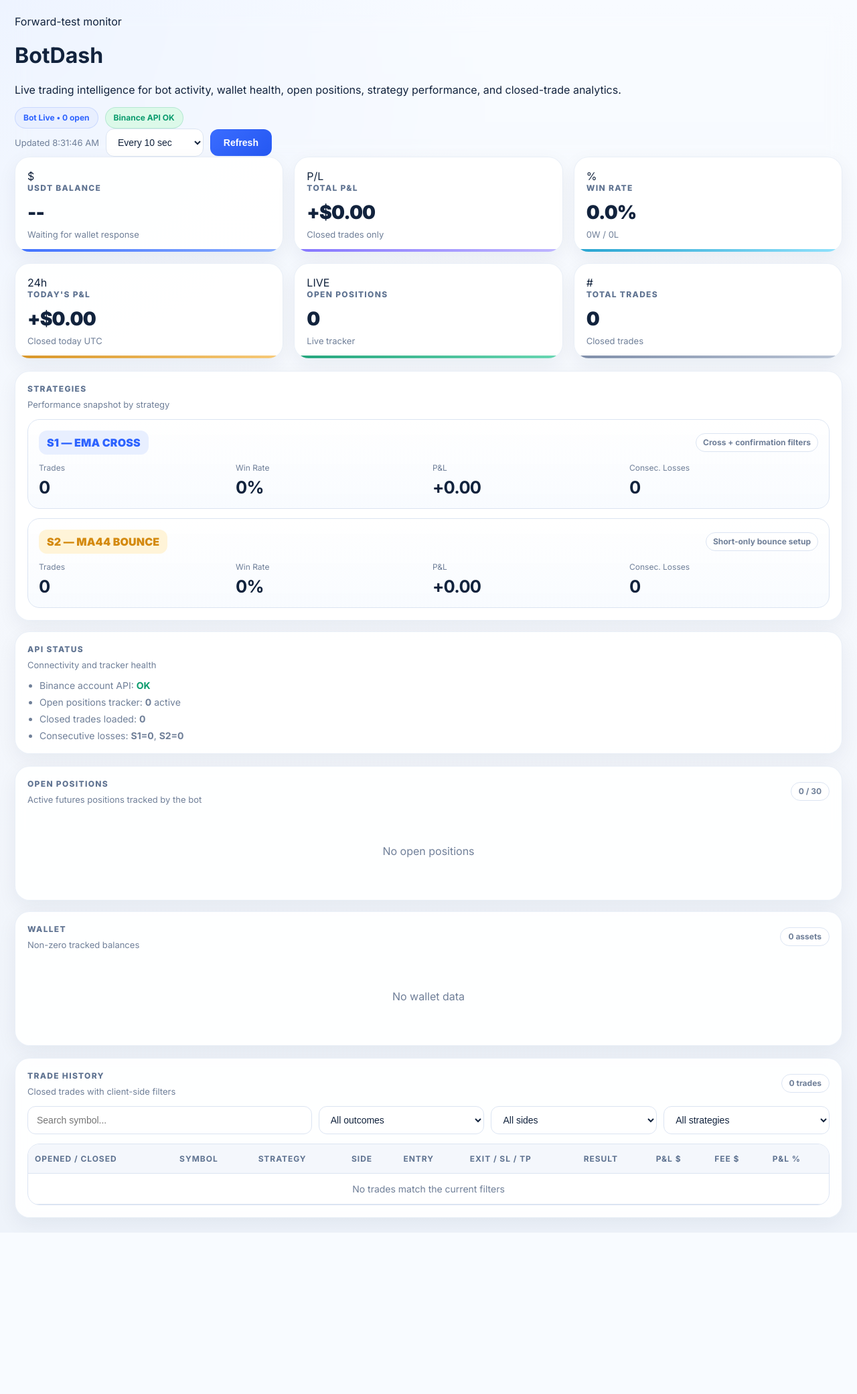
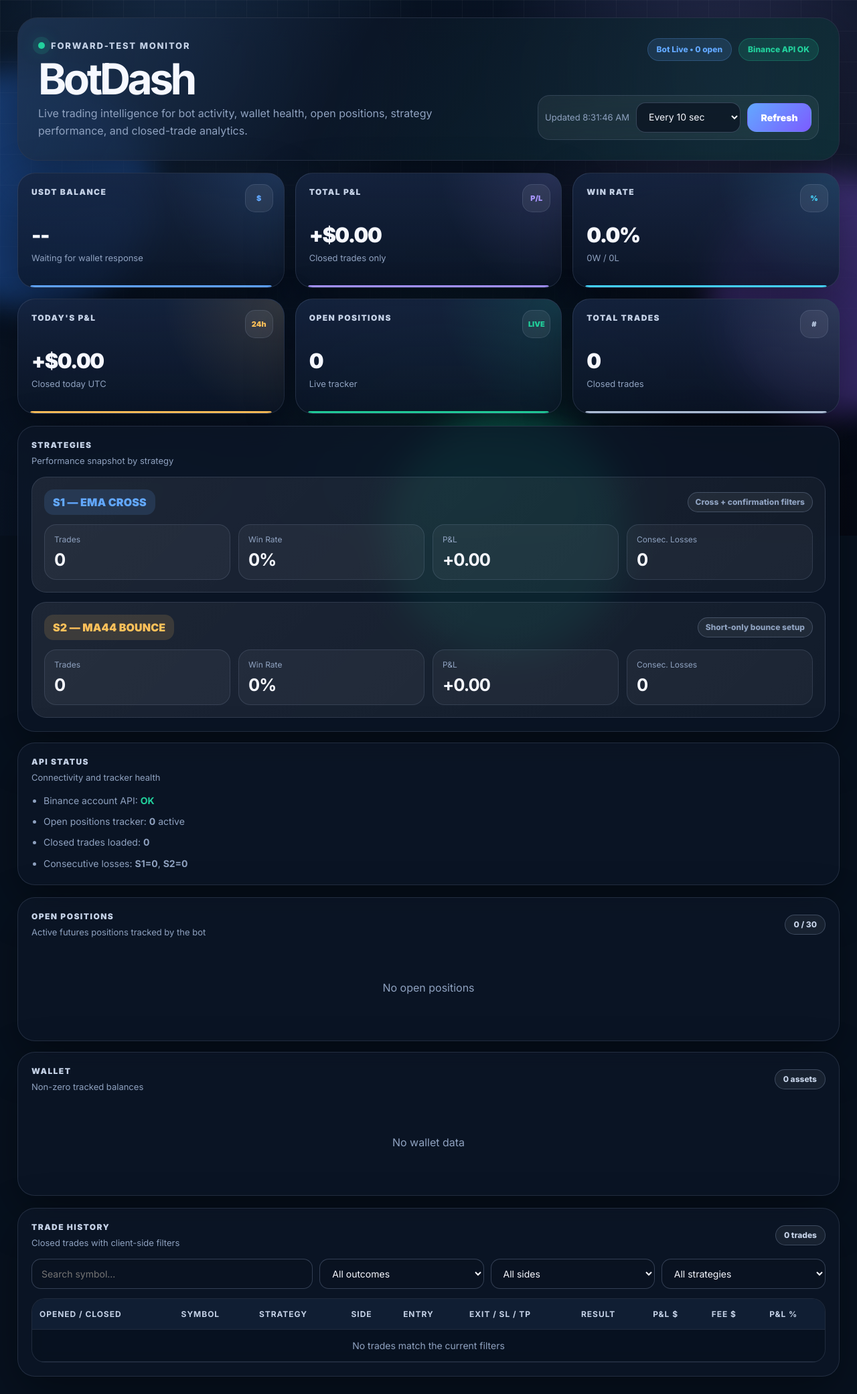
Before and after one commit to zairabbas04/trading-bot, a Flask app: page / in a window 1280 px wide. Shown: the whole page at 67% size. Before the commit the page ends 1841 px from the top, so only its background shows below. Run offline with Flask 3, Linux system fonts and the light colour scheme; data that the repository does not hold is empty.

Commit message:
Update style.css

```diff
--- a/static/style.css
+++ b/static/style.css
@@ -1,540 +1,367 @@
 :root {
-  --bg: #f4f7fc;
-  --bg-grad-1: #eef4ff;
-  --bg-grad-2: #f7f9fc;
-  --card: rgba(255,255,255,.92);
-  --card-solid: #ffffff;
-  --text: #12233d;
-  --muted: #6f7f98;
-  --line: #dbe4f2;
-  --line-soft: rgba(219, 228, 242, .6);
-  --shadow: 0 10px 30px rgba(20, 39, 71, 0.06);
-  --blue: #2d63ff;
-  --blue-soft: #e8efff;
-  --green: #0a9b6d;
-  --green-soft: #dcf9e9;
-  --red: #df3f3f;
-  --red-soft: #ffe7e7;
-  --amber: #d48a10;
-  --amber-soft: #fff4d8;
-  --purple: #7867ff;
-  --purple-soft: #efeaff;
-  --cyan: #0f9acb;
-  --cyan-soft: #e6f8ff;
-  --slate-soft: #eef2f8;
+  color-scheme: dark;
+  --bg: #07111f;
+  --panel: rgba(12, 22, 39, .78);
+  --panel-strong: rgba(18, 30, 52, .88);
+  --card: rgba(18, 31, 54, .82);
+  --card-solid: #111f35;
+  --text: #f6f8ff;
+  --muted: #8fa2c0;
+  --soft: #c5d2e7;
+  --line: rgba(159, 180, 215, .16);
+  --line-strong: rgba(159, 180, 215, .28);
+  --shadow: 0 24px 70px rgba(0, 0, 0, .38);
+  --blue: #62a8ff;
+  --green: #22d29d;
+  --red: #ff6270;
+  --amber: #ffc15a;
+  --purple: #a996ff;
+  --cyan: #46d8ff;
+  --slate: #b4c4dc;
+  --blue-soft: rgba(98, 168, 255, .14);
+  --green-soft: rgba(34, 210, 157, .14);
+  --red-soft: rgba(255, 98, 112, .14);
+  --amber-soft: rgba(255, 193, 90, .14);
+  --purple-soft: rgba(169, 150, 255, .14);
+  --cyan-soft: rgba(70, 216, 255, .14);
+  --slate-soft: rgba(180, 196, 220, .14);
 }
 
 * { box-sizing: border-box; }
 html { scroll-behavior: smooth; }
 body {
   margin: 0;
+  min-height: 100vh;
   font-family: Inter, Arial, sans-serif;
-  background:
-    radial-gradient(circle at top left, var(--bg-grad-1) 0%, transparent 32%),
-    linear-gradient(180deg, #f8fbff 0%, var(--bg) 58%, #eef3fa 100%);
+  background: var(--bg);
   color: var(--text);
+  overflow-x: hidden;
 }
 
-.page-shell {
-  min-height: 100vh;
-  padding: 22px;
+.app-bg {
+  position: fixed;
+  inset: 0;
+  z-index: -2;
+  background:
+    radial-gradient(circle at 20% 10%, rgba(98, 168, 255, .18), transparent 30%),
+    radial-gradient(circle at 85% 15%, rgba(169, 150, 255, .20), transparent 28%),
+    radial-gradient(circle at 55% 85%, rgba(34, 210, 157, .12), transparent 32%),
+    linear-gradient(135deg, #06101d 0%, #091426 45%, #050914 100%);
 }
 
-.page {
-  max-width: 1560px;
-  margin: 0 auto;
+.grid-fade {
+  position: absolute;
+  inset: 0;
+  background-image:
+    linear-gradient(rgba(255,255,255,.045) 1px, transparent 1px),
+    linear-gradient(90deg, rgba(255,255,255,.045) 1px, transparent 1px);
+  background-size: 46px 46px;
+  mask-image: linear-gradient(to bottom, rgba(0,0,0,.9), transparent 78%);
 }
 
-.glass {
-  backdrop-filter: blur(10px);
-  -webkit-backdrop-filter: blur(10px);
+.orb {
+  position: absolute;
+  width: 360px;
+  height: 360px;
+  border-radius: 999px;
+  filter: blur(20px);
+  opacity: .35;
+}
+.orb-one { left: -130px; top: 100px; background: #2f80ff; }
+.orb-two { right: -140px; top: 260px; background: #8b5cf6; }
+.orb-three { left: 45%; bottom: -180px; background: #0fd39e; }
+
+.page-shell { min-height: 100vh; padding: 26px; }
+.page { max-width: 1600px; margin: 0 auto; }
+
+.glass,
+.card,
+.hero-panel {
+  background: var(--panel);
+  border: 1px solid var(--line);
+  box-shadow: var(--shadow);
+  backdrop-filter: blur(18px);
+  -webkit-backdrop-filter: blur(18px);
 }
 
-.topbar,
-.card {
-  background: var(--card);
-  border: 1px solid var(--line-soft);
-  border-radius: 22px;
-  box-shadow: var(--shadow);
+.glass-lite {
+  background: rgba(255,255,255,.06);
+  border: 1px solid var(--line);
+  backdrop-filter: blur(14px);
 }
 
-.topbar {
+.hero-panel {
+  position: relative;
+  overflow: hidden;
   display: flex;
   justify-content: space-between;
+  align-items: stretch;
+  gap: 24px;
+  padding: 30px;
+  margin-bottom: 18px;
+  border-radius: 30px;
+}
+.hero-panel::before {
+  content: '';
+  position: absolute;
+  inset: 0;
+  background: linear-gradient(120deg, rgba(98,168,255,.18), transparent 40%, rgba(34,210,157,.12));
+  pointer-events: none;
+}
+.hero-copy,
+.hero-actions { position: relative; z-index: 1; }
+.hero-copy { max-width: 720px; }
+.eyebrow {
+  display: inline-flex;
   align-items: center;
-  gap: 18px;
-  padding: 20px 22px;
-  margin-bottom: 18px;
+  gap: 9px;
+  color: var(--soft);
+  font-size: 13px;
+  font-weight: 800;
+  letter-spacing: .14em;
+  text-transform: uppercase;
 }
-
-.brand-wrap {
+.pulse-dot {
+  width: 10px;
+  height: 10px;
+  border-radius: 999px;
+  background: var(--green);
+  box-shadow: 0 0 0 8px rgba(34,210,157,.12), 0 0 24px rgba(34,210,157,.7);
+}
+.hero-copy h1 {
+  margin: 12px 0 8px;
+  font-size: clamp(42px, 5vw, 76px);
+  line-height: .92;
+  letter-spacing: -.07em;
+}
+.hero-copy p {
+  margin: 0;
+  max-width: 680px;
+  color: var(--muted);
+  font-size: 16px;
+  line-height: 1.65;
+}
+.hero-actions {
+  min-width: 380px;
   display: flex;
   flex-direction: column;
-  gap: 4px;
-}
-
-.brand {
-  font-size: 34px;
-  font-weight: 900;
-  letter-spacing: -0.03em;
-  display: flex;
-  align-items: center;
-  gap: 10px;
-}
-
-.brand-sub {
-  color: var(--muted);
-  font-size: 13px;
-}
-
-.dot {
-  width: 13px;
-  height: 13px;
-  background: linear-gradient(135deg, #38d393, #10a96e);
-  border-radius: 999px;
-  display: inline-block;
-  box-shadow: 0 0 0 6px rgba(56, 211, 147, 0.12);
-}
-
-.top-actions {
-  display: flex;
-  flex-wrap: wrap;
-  justify-content: flex-end;
-  align-items: center;
-  gap: 14px;
+  justify-content: space-between;
+  align-items: flex-end;
+  gap: 20px;
 }
 
 .status-badges,
-.toolbar {
-  display: flex;
-  align-items: center;
-  gap: 10px;
-}
+.toolbar { display: flex; align-items: center; gap: 10px; flex-wrap: wrap; }
+.toolbar { padding: 10px; border-radius: 18px; justify-content: flex-end; }
 
 .status-chip,
 .pill,
-.mini-chip {
+.mini-chip,
+.tag {
   display: inline-flex;
   align-items: center;
   justify-content: center;
   border-radius: 999px;
   font-size: 12px;
-  font-weight: 700;
+  font-weight: 800;
   line-height: 1;
+  border: 1px solid var(--line-strong);
 }
-
-.status-chip {
-  padding: 9px 12px;
-  border: 1px solid var(--line);
-  color: var(--muted);
-  background: rgba(255,255,255,.85);
-}
-
-.status-chip.good {
-  color: var(--green);
-  background: var(--green-soft);
-  border-color: rgba(10,155,109,.18);
-}
-
-.status-chip.bad {
-  color: var(--red);
-  background: var(--red-soft);
-  border-color: rgba(223,63,63,.18);
-}
-
-.status-chip.neutral {
-  color: var(--blue);
-  background: var(--blue-soft);
-  border-color: rgba(45,99,255,.16);
-}
-
-.updated-text {
-  color: var(--muted);
-  font-size: 13px;
-  white-space: nowrap;
-}
+.status-chip { padding: 10px 13px; color: var(--soft); background: rgba(255,255,255,.06); }
+.status-chip.good { color: var(--green); background: var(--green-soft); border-color: rgba(34,210,157,.24); }
+.status-chip.bad { color: var(--red); background: var(--red-soft); border-color: rgba(255,98,112,.24); }
+.status-chip.neutral { color: var(--blue); background: var(--blue-soft); border-color: rgba(98,168,255,.24); }
+.updated-text { color: var(--muted); font-size: 13px; white-space: nowrap; }
 
 select,
 button,
 input {
-  border: 1px solid var(--line);
-  border-radius: 12px;
-  padding: 11px 13px;
+  border: 1px solid var(--line-strong);
+  border-radius: 14px;
+  padding: 12px 14px;
   font-size: 14px;
+  font-family: inherit;
   color: var(--text);
-  background: var(--card-solid);
+  background: rgba(10, 18, 32, .72);
   outline: none;
   transition: .18s ease;
 }
-
 select:focus,
 button:focus,
 input:focus {
-  border-color: rgba(45,99,255,.35);
-  box-shadow: 0 0 0 4px rgba(45,99,255,.08);
+  border-color: rgba(98,168,255,.56);
+  box-shadow: 0 0 0 4px rgba(98,168,255,.13);
 }
-
 button {
-  background: linear-gradient(135deg, #3a6cff, #2558f2);
+  background: linear-gradient(135deg, #62a8ff, #7c5cff);
   color: #fff;
   border-color: transparent;
   cursor: pointer;
-  font-weight: 700;
-  min-width: 92px;
+  font-weight: 900;
+  min-width: 96px;
 }
-
-button:hover {
-  transform: translateY(-1px);
-  box-shadow: 0 8px 18px rgba(45,99,255,.18);
-}
+button:hover { transform: translateY(-1px); box-shadow: 0 14px 30px rgba(98,168,255,.22); }
 
 .summary-grid,
 .status-grid,
-.main-grid {
-  display: grid;
-  gap: 16px;
-  margin-bottom: 18px;
+.main-grid { display: grid; gap: 16px; margin-bottom: 18px; }
+.summary-grid { grid-template-columns: repeat(6, minmax(0, 1fr)); }
+.status-grid  { grid-template-columns: minmax(0, 2fr) minmax(330px, 1fr); }
+.main-grid    { grid-template-columns: minmax(0, 2fr) minmax(330px, 1fr); }
+
+.card { padding: 20px; border-radius: 26px; }
+.card-glow { position: relative; overflow: hidden; }
+.card-glow::after {
+  content: '';
+  position: absolute;
+  inset: auto 18px -1px 18px;
+  height: 1px;
+  background: linear-gradient(90deg, transparent, rgba(255,255,255,.35), transparent);
 }
-
-.summary-grid { grid-template-columns: repeat(6, minmax(0, 1fr)); }
-.status-grid  { grid-template-columns: minmax(0, 2fr) minmax(320px, 1fr); }
-.main-grid    { grid-template-columns: minmax(0, 2fr) minmax(320px, 1fr); }
-
-.card {
-  padding: 18px;
-}
-
 .metric {
   position: relative;
   overflow: hidden;
+  min-height: 172px;
+  background: linear-gradient(180deg, rgba(22, 37, 65, .86), rgba(12, 22, 39, .76));
 }
-
+.metric::before {
+  content: '';
+  position: absolute;
+  inset: 0;
+  opacity: .14;
+  background: radial-gradient(circle at top right, currentColor, transparent 42%);
+}
 .metric::after {
   content: '';
   position: absolute;
-  inset: auto 0 0 0;
-  height: 4px;
-  opacity: .9;
+  left: 18px;
+  right: 18px;
+  bottom: 0;
+  height: 3px;
+  border-radius: 999px 999px 0 0;
+  background: currentColor;
 }
-
-.accent-blue::after { background: linear-gradient(90deg, #2d63ff, #7ca4ff); }
-.accent-purple::after { background: linear-gradient(90deg, #7867ff, #b8aeff); }
-.accent-cyan::after { background: linear-gradient(90deg, #0f9acb, #85dffc); }
-.accent-amber::after { background: linear-gradient(90deg, #d48a10, #f6c56c); }
-.accent-green::after { background: linear-gradient(90deg, #0a9b6d, #59d3aa); }
-.accent-slate::after { background: linear-gradient(90deg, #70819f, #b4bfd1); }
+.metric-icon {
+  position: absolute;
+  top: 16px;
+  right: 16px;
+  width: 42px;
+  height: 42px;
+  display: grid;
+  place-items: center;
+  border-radius: 15px;
+  color: currentColor;
+  background: rgba(255,255,255,.07);
+  border: 1px solid var(--line);
+  font-size: 11px;
+  font-weight: 900;
+}
+.accent-blue { color: var(--blue); }
+.accent-purple { color: var(--purple); }
+.accent-cyan { color: var(--cyan); }
+.accent-amber { color: var(--amber); }
+.accent-green { color: var(--green); }
+.accent-slate { color: var(--slate); }
 
 .metric .label,
 .section-title {
-  color: #5f7391;
+  color: var(--soft);
   text-transform: uppercase;
   font-size: 12px;
-  font-weight: 800;
-  letter-spacing: .11em;
+  font-weight: 900;
+  letter-spacing: .12em;
 }
-
 .metric .value {
-  font-size: clamp(26px, 2.2vw, 42px);
+  color: var(--text);
+  font-size: clamp(28px, 2.4vw, 44px);
   font-weight: 900;
-  margin-top: 12px;
-  letter-spacing: -0.03em;
+  margin-top: 38px;
+  letter-spacing: -.05em;
 }
-
 .metric .sub,
 .muted,
 .section-sub,
-.status-list {
-  color: var(--muted);
-}
+.status-list { color: var(--muted); }
+.metric .sub,
+.section-sub { margin-top: 8px; font-size: 13px; }
 
-.metric .sub,
-.section-sub {
-  margin-top: 8px;
-  font-size: 13px;
-}
+.section-head { display: flex; align-items: center; justify-content: space-between; gap: 10px; margin-bottom: 16px; }
+.row-between { display: flex; justify-content: space-between; align-items: center; gap: 10px; }
+.pill { padding: 8px 12px; color: var(--soft); background: rgba(255,255,255,.06); }
 
-.section-head {
-  display: flex;
-  align-items: center;
-  justify-content: space-between;
-  gap: 10px;
-  margin-bottom: 14px;
-}
-
-.row-between {
-  display: flex;
-  justify-content: space-between;
-  align-items: center;
-  gap: 10px;
-}
-
-.pill {
-  padding: 7px 11px;
-  color: var(--muted);
-  border: 1px solid var(--line);
-  background: rgba(255,255,255,.84);
-}
-
-.strategy-list {
-  display: grid;
-  gap: 14px;
-}
-
+.strategy-list { display: grid; gap: 14px; }
 .strategy-box {
   border: 1px solid var(--line);
-  border-radius: 18px;
-  padding: 16px;
-  background: linear-gradient(180deg, rgba(255,255,255,.8), rgba(248,251,255,.95));
+  border-radius: 22px;
+  padding: 18px;
+  background: linear-gradient(135deg, rgba(255,255,255,.08), rgba(255,255,255,.035));
 }
-
-.strategy-topline {
-  display: flex;
-  justify-content: space-between;
-  align-items: center;
-  gap: 12px;
-  margin-bottom: 12px;
-}
-
-.strategy-name {
-  font-weight: 900;
-  display: inline-flex;
-  align-items: center;
-  padding: 8px 12px;
-  border-radius: 12px;
-  letter-spacing: .01em;
-}
-
+.strategy-topline { display: flex; justify-content: space-between; align-items: center; gap: 12px; margin-bottom: 14px; }
+.strategy-name { font-weight: 900; display: inline-flex; align-items: center; padding: 9px 13px; border-radius: 14px; letter-spacing: .01em; }
 .strategy-name.s1 { color: var(--blue); background: var(--blue-soft); }
 .strategy-name.s2 { color: var(--amber); background: var(--amber-soft); }
+.mini-chip { padding: 8px 11px; color: var(--muted); background: rgba(255,255,255,.06); }
+.strategy-stats { display: grid; grid-template-columns: repeat(4, minmax(0,1fr)); gap: 12px; }
+.strategy-stats div { padding: 14px; border-radius: 18px; background: rgba(255,255,255,.045); border: 1px solid var(--line); }
+.strategy-stats span { display: block; color: var(--muted); font-size: 12px; margin-bottom: 7px; }
+.strategy-stats strong { font-size: clamp(24px, 2vw, 34px); letter-spacing: -.04em; }
+.status-list { margin: 6px 0 0; padding-left: 18px; font-size: 14px; line-height: 1.6; }
+.status-list li + li { margin-top: 9px; }
 
-.mini-chip {
-  padding: 7px 10px;
-  color: var(--muted);
-  background: rgba(255,255,255,.92);
-  border: 1px solid var(--line);
-}
-
-.strategy-stats {
-  display: grid;
-  grid-template-columns: repeat(4, minmax(0,1fr));
-  gap: 12px;
-}
-
-.strategy-stats span {
-  display: block;
-  color: var(--muted);
-  font-size: 12px;
-  margin-bottom: 6px;
-}
-
-.strategy-stats strong {
-  font-size: clamp(24px, 2vw, 34px);
-  letter-spacing: -0.03em;
-}
-
-.status-list {
-  margin: 6px 0 0;
-  padding-left: 18px;
-  font-size: 14px;
-}
-
-.status-list li + li { margin-top: 8px; }
-
-.positions-grid {
-  display: grid;
-  grid-template-columns: repeat(auto-fit, minmax(300px, 1fr));
-  gap: 14px;
-}
-
+.positions-grid { display: grid; grid-template-columns: repeat(auto-fit, minmax(300px, 1fr)); gap: 14px; }
 .position-card {
   border: 1px solid var(--line);
-  border-radius: 20px;
-  padding: 16px;
-  background: linear-gradient(180deg, rgba(255,255,255,.95), rgba(246,249,254,.96));
+  border-radius: 24px;
+  padding: 18px;
+  background: linear-gradient(180deg, rgba(255,255,255,.075), rgba(255,255,255,.035));
 }
-
-.position-head {
-  display: flex;
-  justify-content: space-between;
-  align-items: flex-start;
-  gap: 10px;
-}
-
-.position-card h3 {
-  margin: 0;
-  font-size: clamp(26px, 2vw, 38px);
-  letter-spacing: -0.04em;
-}
-
-.position-sub {
-  margin-top: 6px;
-  color: var(--muted);
-  font-size: 13px;
-}
-
-.tags {
-  display: flex;
-  gap: 7px;
-  flex-wrap: wrap;
-  justify-content: flex-end;
-}
-
-.tag {
-  font-size: 12px;
-  font-weight: 800;
-  padding: 6px 9px;
-  border-radius: 10px;
-}
-
+.position-head { display: flex; justify-content: space-between; align-items: flex-start; gap: 10px; }
+.position-card h3 { margin: 0; font-size: clamp(26px, 2vw, 38px); letter-spacing: -.05em; }
+.position-sub { margin-top: 6px; color: var(--muted); font-size: 13px; }
+.tags { display: flex; gap: 7px; flex-wrap: wrap; justify-content: flex-end; }
+.tag { font-size: 12px; padding: 7px 10px; }
 .tag.s1 { background: var(--blue-soft); color: var(--blue); }
 .tag.s2 { background: var(--amber-soft); color: var(--amber); }
 .tag.long { background: var(--green-soft); color: var(--green); }
 .tag.short { background: var(--red-soft); color: var(--red); }
-
-.kv {
-  display: grid;
-  grid-template-columns: 1fr auto;
-  gap: 10px 12px;
-  font-size: 14px;
-  margin-top: 16px;
-  padding-top: 14px;
-  border-top: 1px solid var(--line);
-}
-
+.kv { display: grid; grid-template-columns: 1fr auto; gap: 10px 12px; font-size: 14px; margin-top: 16px; padding-top: 15px; border-top: 1px solid var(--line); }
 .kv .k { color: var(--muted); }
 
-.wallet-list {
-  display: grid;
-  gap: 2px;
-}
+.wallet-list { display: grid; gap: 2px; }
+.wallet-row { display: grid; grid-template-columns: 1fr auto; gap: 12px; padding: 13px 0; border-top: 1px solid var(--line); }
+.wallet-row:first-child { border-top: none; }
+.wallet-asset { display: flex; align-items: center; gap: 11px; }
+.asset-dot { width: 38px; height: 38px; border-radius: 15px; display: inline-flex; align-items: center; justify-content: center; background: var(--blue-soft); color: var(--blue); font-size: 11px; font-weight: 900; }
 
-.wallet-row {
-  display: grid;
-  grid-template-columns: 1fr auto;
-  gap: 12px;
-  padding: 12px 0;
-  border-top: 1px solid var(--line);
-}
-
-.wallet-row:first-child { border-top: none; }
-
-.wallet-asset {
-  display: flex;
-  align-items: center;
-  gap: 10px;
-}
-
-.asset-dot {
-  width: 34px;
-  height: 34px;
-  border-radius: 50%;
-  display: inline-flex;
-  align-items: center;
-  justify-content: center;
-  background: var(--blue-soft);
-  color: var(--blue);
-  font-size: 11px;
-  font-weight: 800;
-}
-
-.filters-row {
-  display: grid;
-  grid-template-columns: minmax(180px, 1.2fr) repeat(3, minmax(150px, .7fr));
-  gap: 10px;
-  margin-bottom: 14px;
-}
-
-.table-wrap {
-  overflow: auto;
-  border: 1px solid var(--line);
-  border-radius: 18px;
-  background: rgba(255,255,255,.76);
-}
-
-.table-wrap::-webkit-scrollbar { height: 10px; }
-.table-wrap::-webkit-scrollbar-thumb {
-  background: #d5def0;
-  border-radius: 999px;
-}
-
-table {
-  width: 100%;
-  border-collapse: collapse;
-  font-size: 14px;
-}
-
-thead {
-  background: rgba(244,247,252,.95);
-  position: sticky;
-  top: 0;
-  z-index: 1;
-}
-
-th,
-td {
-  padding: 14px 10px;
-  border-bottom: 1px solid var(--line);
-  white-space: nowrap;
-  text-align: left;
-}
-
-th {
-  color: #5f7391;
-  font-size: 12px;
-  text-transform: uppercase;
-  letter-spacing: .08em;
-}
-
-tr:hover td {
-  background: rgba(248,251,255,.75);
-}
-
+.filters-row { display: grid; grid-template-columns: minmax(180px, 1.2fr) repeat(3, minmax(150px, .7fr)); gap: 10px; margin-bottom: 14px; }
+.table-wrap { overflow: auto; border: 1px solid var(--line); border-radius: 20px; background: rgba(7, 15, 28, .42); }
+.table-wrap::-webkit-scrollbar { height: 10px; width: 10px; }
+.table-wrap::-webkit-scrollbar-thumb { background: rgba(143, 162, 192, .32); border-radius: 999px; }
+table { width: 100%; border-collapse: collapse; font-size: 14px; }
+thead { background: rgba(17, 31, 53, .96); position: sticky; top: 0; z-index: 1; }
+th, td { padding: 15px 11px; border-bottom: 1px solid var(--line); white-space: nowrap; text-align: left; }
+th { color: var(--soft); font-size: 12px; text-transform: uppercase; letter-spacing: .08em; }
+tr:hover td { background: rgba(255,255,255,.045); }
 .center { text-align: center; }
-.positive { color: var(--green); }
-.negative { color: var(--red); }
-.empty {
-  color: var(--muted);
-  display: flex;
-  align-items: center;
-  justify-content: center;
-  min-height: 110px;
-}
+.positive { color: var(--green) !important; }
+.negative { color: var(--red) !important; }
+.empty { color: var(--muted); display: flex; align-items: center; justify-content: center; min-height: 118px; text-align: center; }
 
 @media (max-width: 1320px) {
   .summary-grid { grid-template-columns: repeat(3, minmax(0,1fr)); }
-  .status-grid,
-  .main-grid { grid-template-columns: 1fr; }
+  .status-grid, .main-grid { grid-template-columns: 1fr; }
 }
-
-@media (max-width: 900px) {
-  .topbar {
-    flex-direction: column;
-    align-items: flex-start;
-  }
-
-  .top-actions,
-  .toolbar,
-  .status-badges {
-    width: 100%;
-    flex-wrap: wrap;
-    justify-content: flex-start;
-  }
-
-  .strategy-stats,
-  .filters-row {
-    grid-template-columns: 1fr 1fr;
-  }
+@media (max-width: 980px) {
+  .hero-panel { flex-direction: column; }
+  .hero-actions { min-width: 0; align-items: flex-start; }
+  .toolbar, .status-badges { width: 100%; justify-content: flex-start; }
+  .strategy-stats, .filters-row { grid-template-columns: 1fr 1fr; }
 }
-
 @media (max-width: 640px) {
   .page-shell { padding: 14px; }
-  .summary-grid,
-  .strategy-stats,
-  .filters-row,
-  .positions-grid { grid-template-columns: 1fr; }
-  .brand { font-size: 28px; }
-  .card,
-  .topbar { padding: 16px; border-radius: 18px; }
+  .summary-grid, .strategy-stats, .filters-row, .positions-grid { grid-template-columns: 1fr; }
+  .hero-panel, .card { padding: 16px; border-radius: 22px; }
+  .hero-copy h1 { font-size: 44px; }
   .position-head { flex-direction: column; align-items: flex-start; }
   .tags { justify-content: flex-start; }
 }
```
